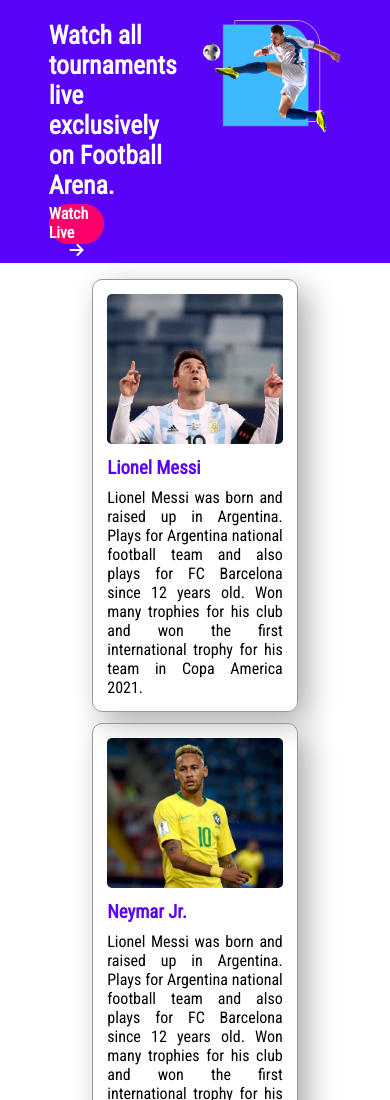
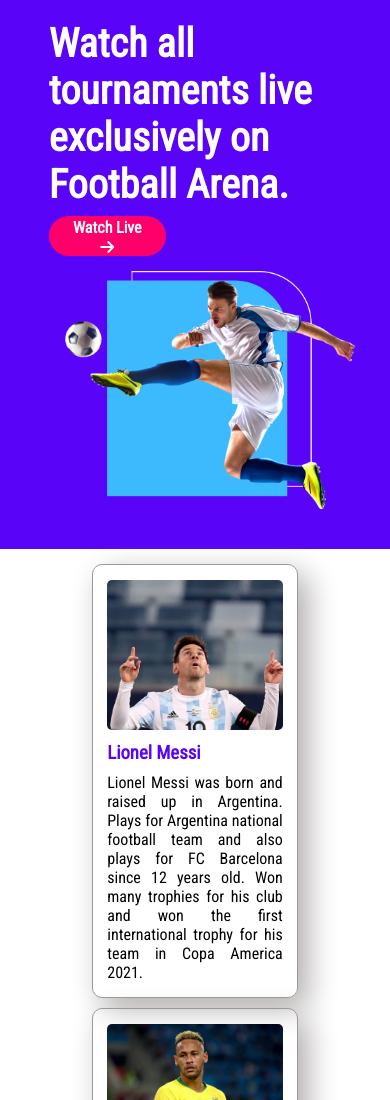
Before and after one commit to minhazul-ashim/football-arena, a plain HTML site: page index.html in a window 390 px wide. Shown: the top 1100 px of the page. Drawn offline with Linux system fonts and the light colour scheme.

Commit message:
mobile responsive top banner

```diff
--- a/style.css
+++ b/style.css
@@ -486,11 +486,29 @@ footer {
 
 @media (max-width:688px) {
 
+    .top-banner-container {
+
+        display: grid;
+        grid-template-columns: 1fr;
+    }
+
+    .top-banner-image {
+
+        padding: 5%;
+        position: relative;
+        width: 100%;
+    }
+
+    .top-banner-title {
+
+        width: 100%;
+    }
 
     .top-banner-title h2 {
 
-        font-size: 1.6em;
+        font-size: 2.5em;
     }
+
 
     .all-players {
 
```
